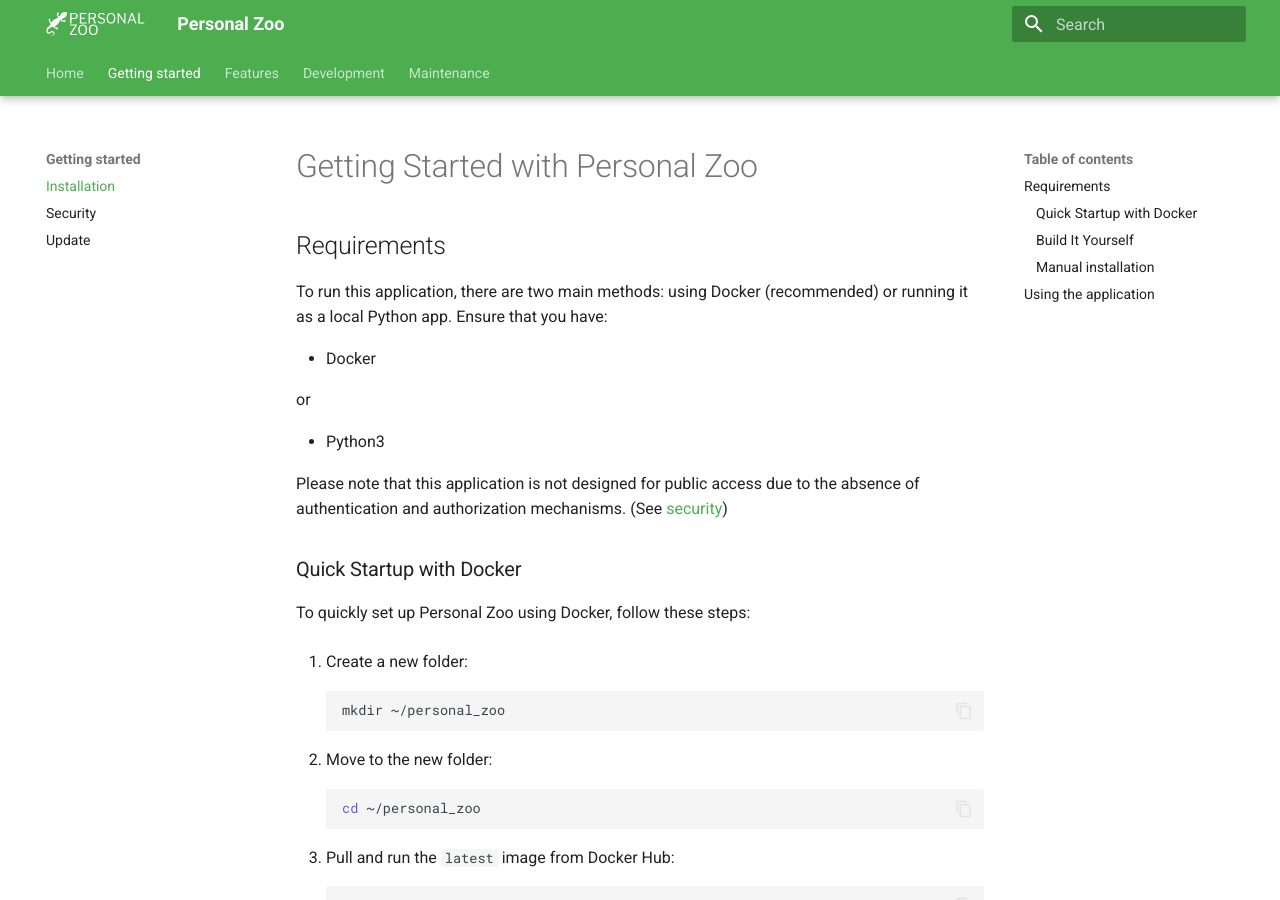
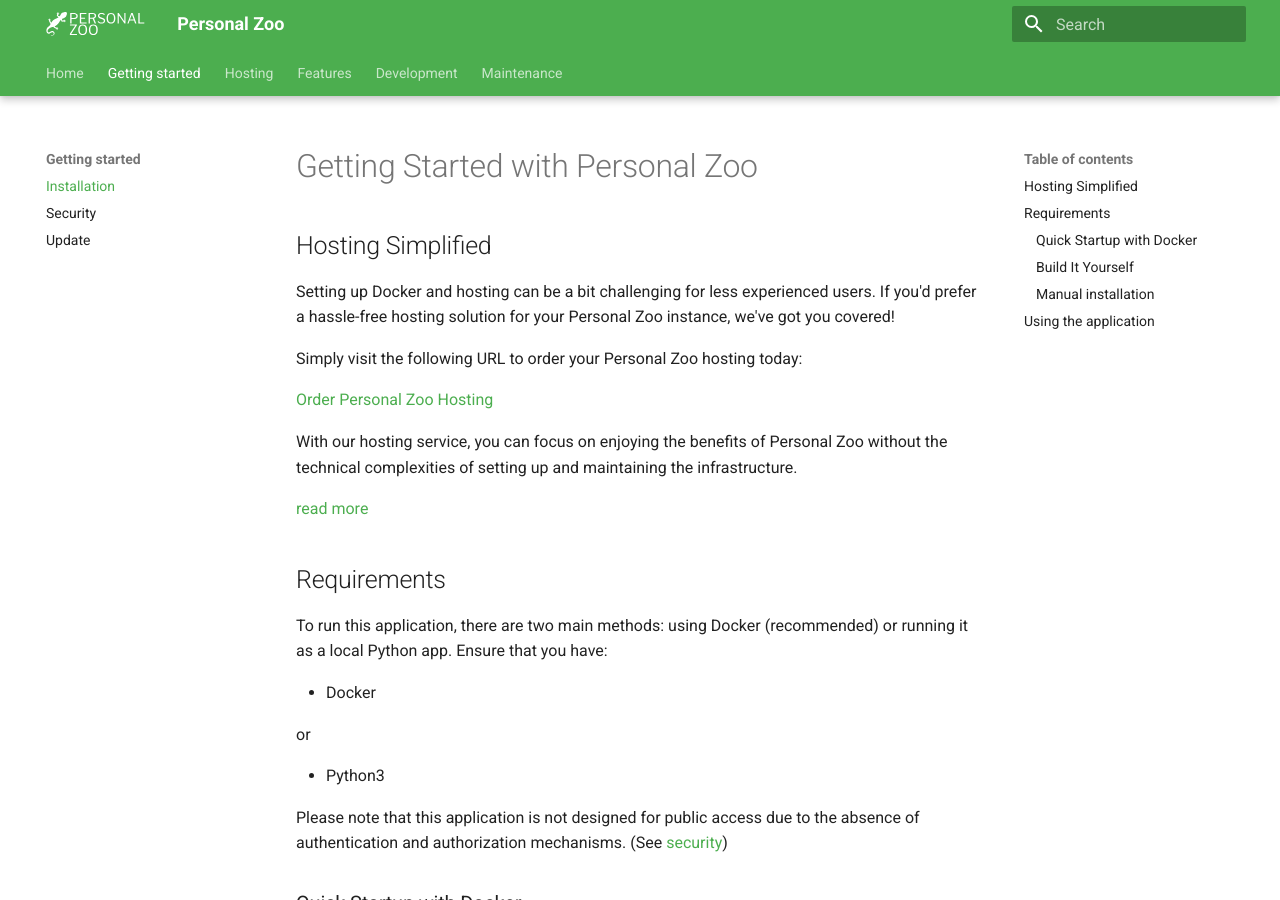
Before and after one commit to Brazier85/personal_zoo, an MkDocs documentation site: the page built from docs/getting-started.md, in a window 1280 px wide and 900 px high. Built offline with MkDocs 1.6.1 and Material for MkDocs 9.7.7, drawn with Linux system fonts in a browser that asks for light colours.

Commit message:
docs(): Added hosting docs

```diff
--- a/docs/getting-started.md
+++ b/docs/getting-started.md
@@ -1,4 +1,16 @@
 # Getting Started with Personal Zoo
+
+## Hosting Simplified
+
+Setting up Docker and hosting can be a bit challenging for less experienced users. If you'd prefer a hassle-free hosting solution for your Personal Zoo instance, we've got you covered!
+
+Simply visit the following URL to order your Personal Zoo hosting today:
+
+[Order Personal Zoo Hosting](https://buy.stripe.com/8wMeVm3ic7mB3OE8ww)
+
+With our hosting service, you can focus on enjoying the benefits of Personal Zoo without the technical complexities of setting up and maintaining the infrastructure.
+
+[read more](/features/hosting)
 
 ## Requirements
 
--- a/mkdocs.yml
+++ b/mkdocs.yml
@@ -42,6 +42,7 @@
     - Installation: getting-started.md
     - Security: security.md
     - Update: update.md
+  - Hosting: hosting.md
   - Features:
     - Overview: features/overview.md
     - Accounts: features/accounts.md
```
Also changed, not shown: docs/hosting.md (added, +33 -0 lines), docs/index.md (+0 -4 lines).
